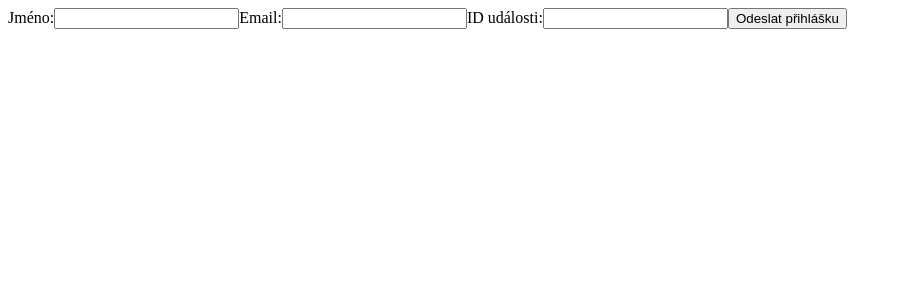
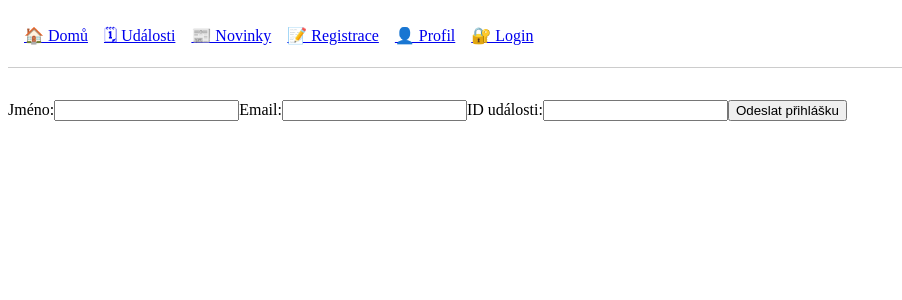
Before and after one commit to adamrasin/creativehub-web, a Next.js app: page /registration in a window 1280 px wide. Shown: the top 300 px of the page, without its empty margins (0-902 px from the left). Built offline with nearby package versions, Linux system fonts and the light colour scheme.

Commit message:
commit 5

```diff
--- /dev/null
+++ b/src/components/navbar.tsx
@@ -0,0 +1,14 @@
+import Link from "next/link";
+
+export default function Navbar() {
+  return (
+    <nav style={{ padding: "1rem", borderBottom: "1px solid #ccc", marginBottom: "2rem" }}>
+      <Link href="/" style={{ marginRight: "1rem" }}>🏠 Domů</Link>
+      <Link href="/events" style={{ marginRight: "1rem" }}>🗓 Události</Link>
+      <Link href="/news" style={{ marginRight: "1rem" }}>📰 Novinky</Link>
+      <Link href="/registration" style={{ marginRight: "1rem" }}>📝 Registrace</Link>
+      <Link href="/profile" style={{ marginRight: "1rem" }}>👤 Profil</Link>
+      <Link href="/login" style={{ marginRight: "1rem" }}>🔐 Login</Link>
+    </nav>
+  );
+}
--- a/src/pages/events.tsx
+++ b/src/pages/events.tsx
@@ -1,4 +1,5 @@
 import React, { useEffect, useState } from "react";
+import Navbar from "../components/navbar";
 
 type EventItem = {
   id: number;
@@ -35,6 +36,7 @@ export default function EventsPage() {
 
   return (
     <div>
+      <Navbar />
       <h1>Seznam událostí</h1>
       {events.length === 0 ? (
         <p>Žádné události</p>
--- a/src/pages/index.tsx
+++ b/src/pages/index.tsx
@@ -1,5 +1,6 @@
 import React, { useEffect, useState } from "react";
 import Link from "next/link";
+import Navbar from "../components/navbar";
 
 export default function HomePage() {
   const [events, setEvents] = useState([]);
@@ -24,6 +25,7 @@ export default function HomePage() {
 
   return (
     <div>
+      <Navbar />
       <header>
         <h1>Vítejte v CreativeHubu</h1>
         <p>Komunitní centrum pro akce, workshopy a sdílení nápadů.</p>
@@ -47,7 +49,7 @@ export default function HomePage() {
       </section>
 
       <section>
-        <h2>Aktualita</h2>
+        <h2>Aktuality</h2>
         {news.length === 0 ? (
           <p>Žádné novinky</p>
         ) : (
--- a/src/pages/login.tsx
+++ b/src/pages/login.tsx
@@ -1,4 +1,5 @@
 import React, { useEffect } from "react";
+import Navbar from "../components/navbar";
 
 export default function LoginPage() {
   useEffect(() => {
@@ -16,6 +17,7 @@ export default function LoginPage() {
 
   return (
     <div>
+      <Navbar />
       <h1>Přihlášení</h1>
       <button onClick={handleGoogleLogin}>Přihlásit se přes Google</button>
     </div>
--- a/src/pages/news.tsx
+++ b/src/pages/news.tsx
@@ -1,4 +1,6 @@
 import React, { useEffect, useState } from "react";
+import Navbar from "../components/navbar";
+
 
 type NewsItem = {
   id: number;
@@ -32,6 +34,7 @@ export default function NewsPage() {
 
   return (
     <div>
+      <Navbar />
       <h1>Novinky</h1>
       {news.length === 0 ? (
         <p>Žádné novinky</p>
--- a/src/pages/profile.tsx
+++ b/src/pages/profile.tsx
@@ -1,5 +1,6 @@
 import React, { useEffect, useState } from "react";
 import { useRouter } from "next/router";
+import Navbar from "../components/navbar";
 
 type User = {
   id: number;
@@ -53,6 +54,7 @@ export default function ProfilePage() {
 
   return (
     <div>
+      <Navbar />
       <h1>Váš profil</h1>
       <p><strong>ID:</strong> {user.id}</p>
       <p><strong>Uživatel:</strong> {user.username}</p>
--- a/src/pages/registration.tsx
+++ b/src/pages/registration.tsx
@@ -1,8 +1,9 @@
 import React, { useState } from "react";
+import Navbar from "../components/navbar";
 
 export default function RegistrationPage() {
   const [form, setForm] = useState({ name: "", email: "", eventId: "" });
-  const [submitted, setSubmitted] = useState(false);
+  const [successMessage, setSuccessMessage] = useState("");
 
   const handleChange = (e: React.ChangeEvent<HTMLInputElement>) => {
     setForm({ ...form, [e.target.name]: e.target.value });
@@ -27,15 +28,16 @@ export default function RegistrationPage() {
     });
 
     if (res.ok) {
-      setSubmitted(true);
+      setSuccessMessage("Díky za registraci!");
+      setForm({ name: "", email: "", eventId: "" });
+
+      setTimeout(() => setSuccessMessage(""), 5000);
     }
   };
 
-  if (submitted) {
-    return <p>Díky za registraci!</p>;
-  }
-
   return (
+    <div>
+      <Navbar />
       <form onSubmit={handleSubmit}>
         <label>
           Jméno:
@@ -51,5 +53,7 @@ export default function RegistrationPage() {
         </label>
         <button type="submit">Odeslat přihlášku</button>
       </form>
+      {successMessage && <p style={{ color: "green" }}>{successMessage}</p>}
+    </div>
   );
 }
```
Lines whose indentation alone changed are shown as unchanged.
